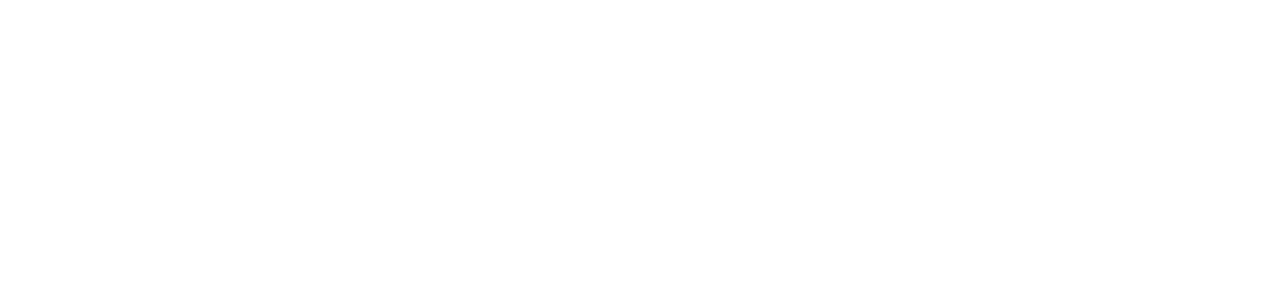
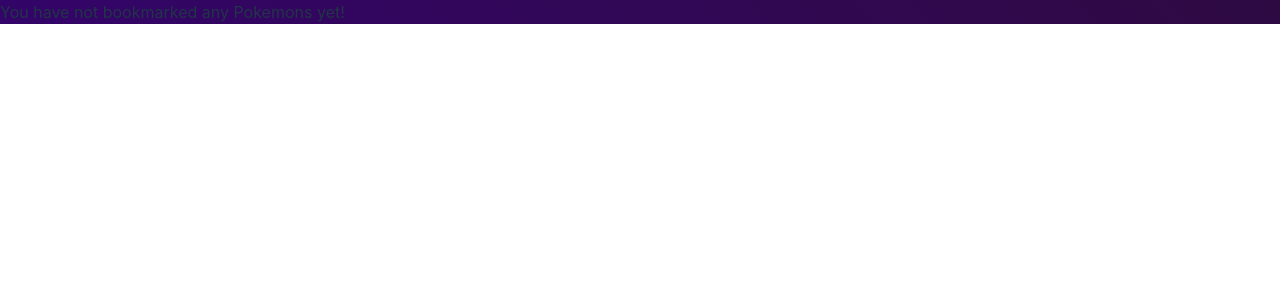
Before and after one commit to bhartesh77/pokemon-lounge, a React (Vite) app: page /bookmarks in a window 1280 px wide. Shown: the top 300 px of the page. Built offline with nearby package versions, Linux system fonts and the light colour scheme.

Commit message:
Add bookmarks text

```diff
--- a/src/views/Bookmarks.tsx
+++ b/src/views/Bookmarks.tsx
@@ -49,8 +49,11 @@
     return () => window.removeEventListener("scroll", handleScroll);
   }, [isLoading]);
 
+
+  console.log(pokemonList.length);
   return (
     <div className="h-[100vh] w-[100vw]">
+      {pokemonList.length === 0 && pokemonState.length === 0 && <div className="text-xl text-white">You have not bookmarked any Pokemons yet!</div>}
       <div className="flex flex-wrap justify-center items-center ">
         {pokemonState.map((item, index) => (
           <div
```
